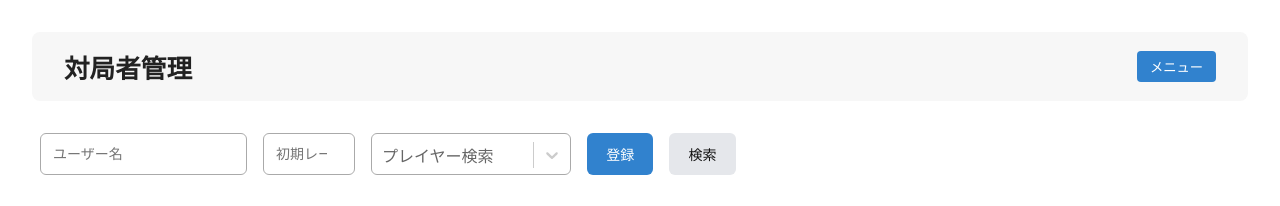
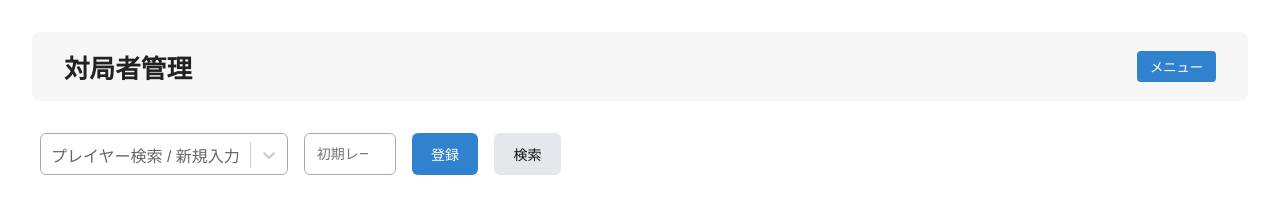
Before and after one commit to inunu1/next-rate, a Next.js app in the folder next-rate/: page /players in a window 1280 px wide. Shown: the top 206 px of the page. Built offline with nearby package versions, Linux system fonts and the light colour scheme; no server answers; the database is empty; sample sign-in values are in the browser's storage.

Commit message:
余計な入力項目を削除

```diff
--- a/next-rate/src/app/players/PlayersClient.tsx
+++ b/next-rate/src/app/players/PlayersClient.tsx
@@ -4,7 +4,8 @@ import { useState } from 'react';
 import styles from './Players.module.css';
 import MenuBar from '@/components/MenuBar';
 import DataTable from '@/components/DataTable';
-import Select, { StylesConfig } from 'react-select';
+import CreatableSelect from 'react-select/creatable';
+import { StylesConfig } from 'react-select';
 
 type Player = {
   id: string;
@@ -21,12 +22,12 @@ type Props = {
 type PlayerOption = {
   value: string;
   label: string;
+  __isNew__?: boolean;
 };
 
 export default function PlayersClient({ players, currentUserId }: Props) {
-  const [name, setName] = useState('');
+  const [selected, setSelected] = useState<PlayerOption | null>(null);
   const [initialRate, setInitialRate] = useState('');
-  const [selectedPlayer, setSelectedPlayer] = useState<PlayerOption | null>(null);
   const [filteredPlayers, setFilteredPlayers] = useState(players);
 
   const playerOptions: PlayerOption[] = players.map((p) => ({
@@ -67,30 +68,32 @@ export default function PlayersClient({ players, currentUserId }: Props) {
     menuPortal: (base) => ({ ...base, zIndex: 9999 }),
   };
 
-  // 登録処理
-  const handleRegister = async (e: React.FormEvent<HTMLFormElement>) => {
-    e.preventDefault();
-
-    if (!name || !initialRate) {
-      alert('ユーザー名と初期レートは必須です');
+  // 新規登録
+  const handleRegister = async () => {
+    if (!selected || !selected.__isNew__) {
+      alert('新規プレイヤー名を入力してください');
+      return;
+    }
+    if (!initialRate) {
+      alert('初期レートを入力してください');
       return;
     }
 
     const fd = new FormData();
-    fd.append('name', name);
+    fd.append('name', selected.label);
     fd.append('initialRate', initialRate);
 
     await fetch('/players/register', { method: 'POST', body: fd });
     location.reload();
   };
 
-  // 検索処理
+  // 検索
   const handleSearch = () => {
-    if (!selectedPlayer) {
+    if (!selected || selected.__isNew__) {
       setFilteredPlayers(players);
       return;
     }
-    setFilteredPlayers(players.filter((p) => p.id === selectedPlayer.value));
+    setFilteredPlayers(players.filter((p) => p.id === selected.value));
   };
 
   return (
@@ -107,14 +110,18 @@ export default function PlayersClient({ players, currentUserId }: Props) {
       />
 
       {/* 横並びフォームバー */}
-      <form className={styles.formBar} onSubmit={handleRegister}>
-        <input
-          type="text"
-          placeholder="ユーザー名"
-          value={name}
-          onChange={(e) => setName(e.target.value)}
-          className={styles.input}
-        />
+      <div className={styles.formBar}>
+        <div className={styles.selectWrapper}>
+          <CreatableSelect
+            options={playerOptions}
+            value={selected}
+            onChange={(opt) => setSelected(opt)}
+            placeholder="プレイヤー検索 / 新規入力"
+            styles={customSelectStyles}
+            isClearable
+            menuPortalTarget={typeof window !== 'undefined' ? document.body : null}
+          />
+        </div>
 
         <input
           type="number"
@@ -126,19 +133,11 @@ export default function PlayersClient({ players, currentUserId }: Props) {
           className={styles.input}
         />
 
-        <div className={styles.selectWrapper}>
-          <Select
-            options={playerOptions}
-            value={selectedPlayer}
-            onChange={(option) => setSelectedPlayer(option)}
-            placeholder="プレイヤー検索"
-            styles={customSelectStyles}
-            isClearable
-            menuPortalTarget={typeof window !== 'undefined' ? document.body : null}
-          />
-        </div>
-
-        <button type="submit" className={styles.registerButton}>
+        <button
+          type="button"
+          onClick={handleRegister}
+          className={styles.registerButton}
+        >
           登録
         </button>
 
@@ -149,7 +148,7 @@ export default function PlayersClient({ players, currentUserId }: Props) {
         >
           検索
         </button>
-      </form>
+      </div>
 
       <main className={styles.main}>
         <DataTable
```
